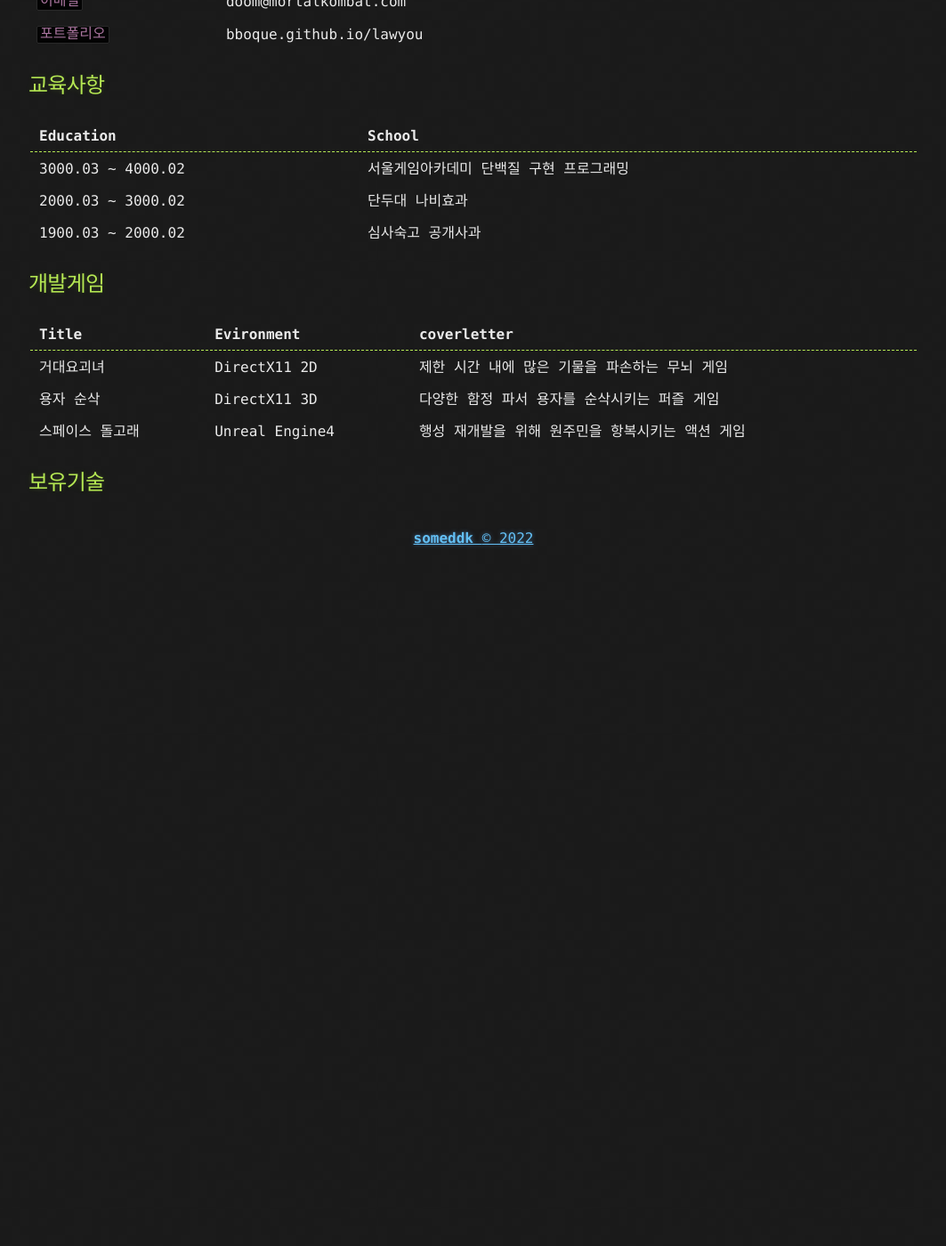
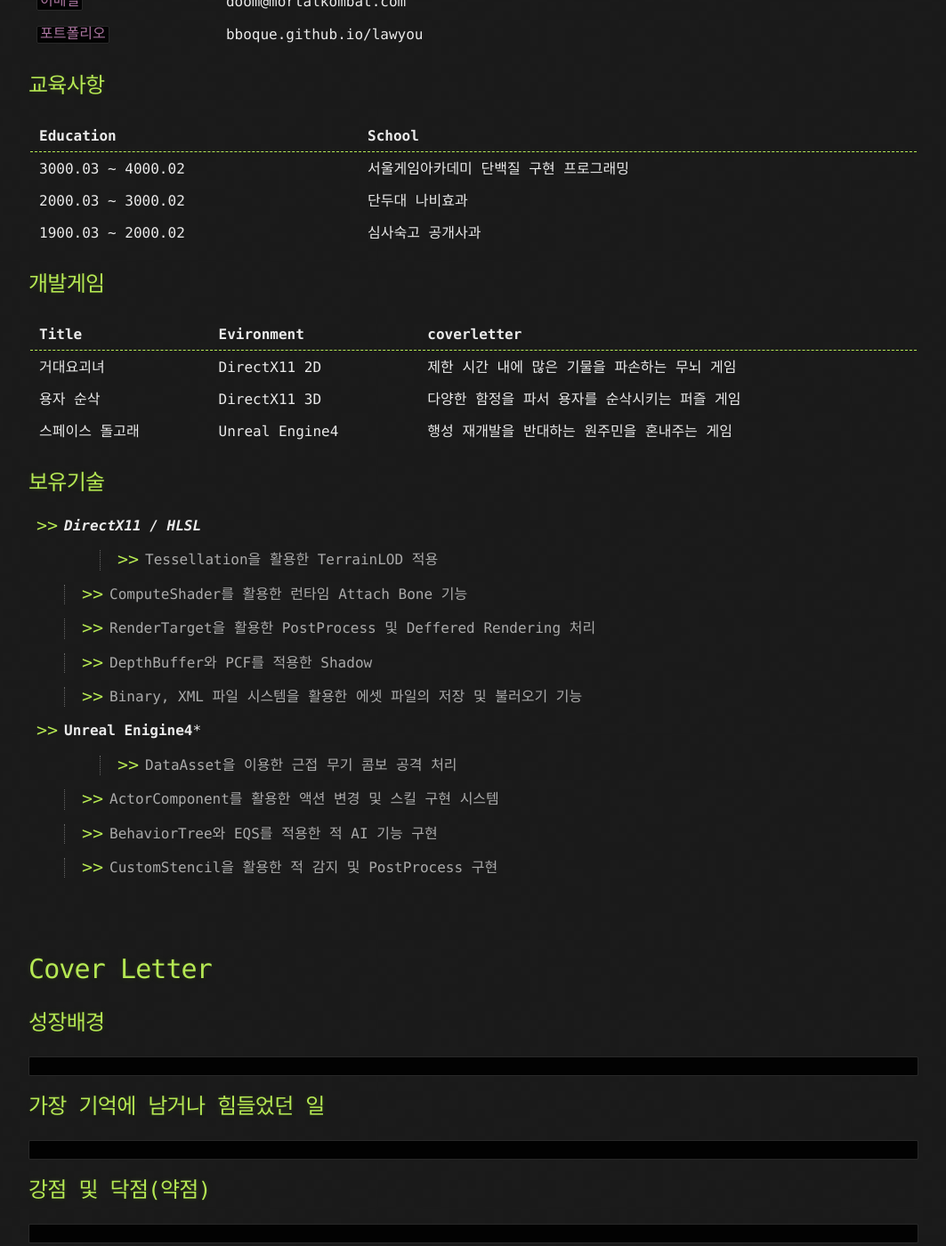
Before and after one commit to simeddk/Blog, a Jekyll site: the page built from _posts/2022-01-11-자소서 양식.md, in a window 1280 px wide and 1400 px high, scrolled down 771 px. Shown: the whole window at 89% size, without its empty margins (108-1171 px from the left). Built offline with Jekyll 4.4.1, drawn with Linux system fonts in a browser that asks for light colours; before the commit the page ends 1401 px from its top, so only the background shows below that.

Commit message:
업로드

````diff
--- a/_posts/2022-01-11-자소서 양식.md
+++ b/_posts/2022-01-11-자소서 양식.md
@@ -8,11 +8,11 @@ published: true
 
 ## 인적사항
 
-|   Subject |   Object                                  |
+|Subject|Object|
 |:----------|:----------------------------------------- |
-|   `이름`  |   김김김                                   |
-|   `주소`  |   도룡도 리오넬메시 용광로 666번길 머선 125호|
-|`병역사항` |   병장 만기 전역|
+| `이름`|김김김|
+|`주소`|도룡도 리오넬메시 용광로 666번길 머선 125호|
+|`병역사항` |병장 만기 전역|
 | `연락처`|1577-1577|
 |`이메일`|doom@mortalkombat.com|
 |`포트폴리오`|bboque.github.io/lawyou|
@@ -30,7 +30,44 @@ published: true
 |Title|Evironment|coverletter|
 |:--|:--|:--|
 |거대요괴녀|DirectX11 2D|제한 시간 내에 많은 기물을 파손하는 무뇌 게임|
-|용자 순삭| DirectX11 3D|다양한 함정 파서 용자를 순삭시키는 퍼즐 게임|
-|스페이스 돌고래|Unreal Engine4|행성 재개발을 위해 원주민을 항복시키는 액션 게임|
+|용자 순삭|DirectX11 3D|다양한 함정을 파서 용자를 순삭시키는 퍼즐 게임|
+|스페이스 돌고래|Unreal Engine4|행성 재개발을 반대하는 원주민을 혼내주는 게임|
 
 ## 보유기술
+* ***DirectX11 / HLSL***
+> - Tessellation을 활용한 TerrainLOD 적용
+
+> - ComputeShader를 활용한 런타임 Attach Bone 기능
+
+> - RenderTarget을 활용한 PostProcess 및 Deffered Rendering 처리
+
+> - DepthBuffer와 PCF를 적용한 Shadow
+
+> - Binary, XML 파일 시스템을 활용한 에셋 파일의 저장 및 불러오기 기능
+
+* **Unreal Enigine4***
+> - DataAsset을 이용한 근접 무기 콤보 공격 처리
+
+> - ActorComponent를 활용한 액션 변경 및 스킬 구현 시스템
+
+> - BehaviorTree와 EQS를 적용한 적 AI 기능 구현
+
+> - CustomStencil을 활용한 적 감지 및 PostProcess 구현
+
+<br/><br/>
+# Cover Letter
+## 성장배경
+```markdown
+```
+## 가장 기억에 남거나 힘들었던 일
+```markdown
+```
+## 강점 및 닥점(약점)
+```markdown
+```
+## 개발자로서의 목표
+```markdown
+```
+## 입사후 포부
+```markdown
+```
````
